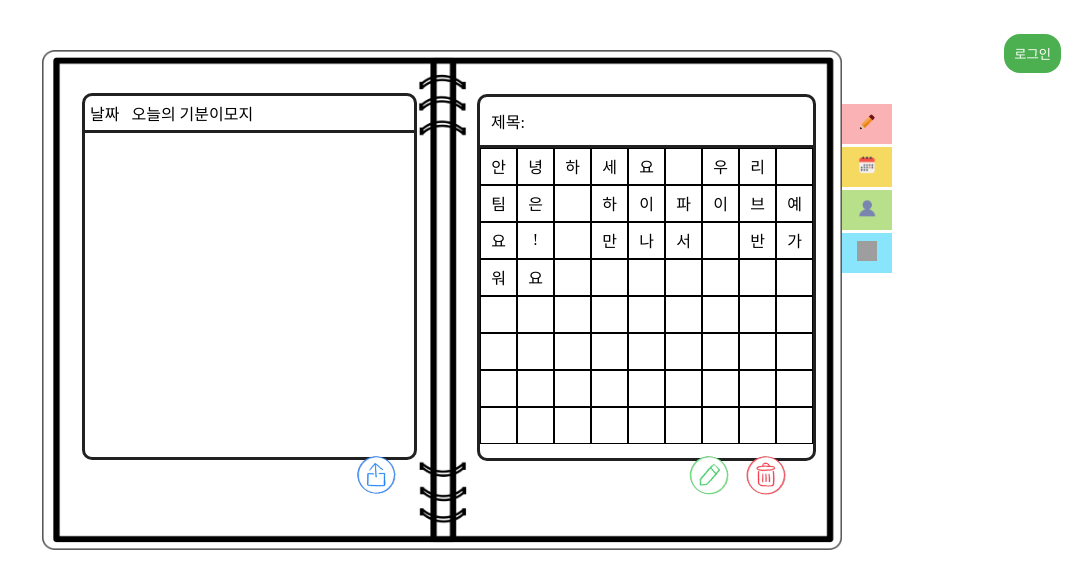
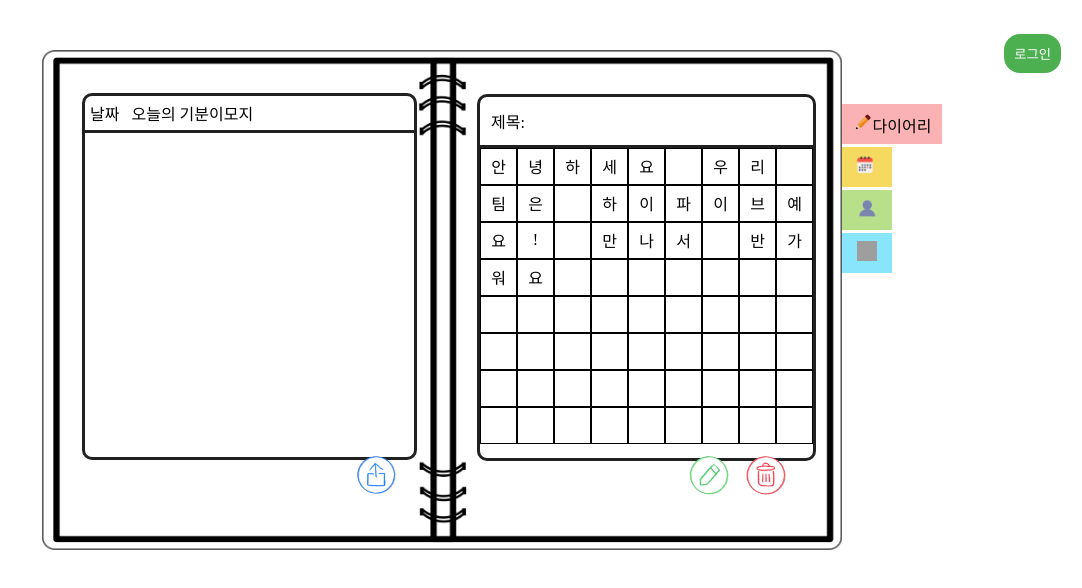
Before and after one commit to HIGHFIVE2023/artary_front, a React (Create React App) app: page /diary in a window 1280 px wide. Shown: the top 588 px of the page, without its empty margins (198-1280 px from the left). Built offline with nearby package versions, Linux system fonts and the light colour scheme; grey boxes are pictures that could not be loaded; a web font is replaced by a local one.

Commit message:
[FIX] 인덱스 버튼 css 수정

```diff
--- a/src/App.css
+++ b/src/App.css
@@ -100,7 +100,7 @@ button {
 .IndexBtnContainer {
   font-family: "crayon";
   position: absolute;
-  right: -60px;
+  right: -110px;
   top: 44px;
   padding: 10px;
   display: "flex";
@@ -123,18 +123,24 @@ button {
   cursor: pointer;
   width: 50px;
   height: 40px;
-  font-size: 15px;
+  font-size: 16px;
   background-color: #fbb2b5;
 }
-.Index01active {
+.Index01_diary {
   width: 100px;
 }
 .Index02 {
   cursor: pointer;
   width: 50px;
   height: 40px;
-  font-size: 15px;
+  font-size: 16px;
   background-color: #f5d960;
+}
+.Index02_calendar {
+  width: 100px;
+}
+.indexContainer02 img {
+  margin-right: 5px;
 }
 .Index03 {
   cursor: pointer;
--- a/src/components/DiaryEditor.js
+++ b/src/components/DiaryEditor.js
@@ -94,7 +94,7 @@ const DiaryEditor = ({ isEdit, originData }) => {
             alt="diary background"
           />
           <div className="IndexBtnContainer">
-            <IndexBtn />
+            <IndexBtn type={"diary"} text1={"다이어리"} />
           </div>
         </div>
 
--- a/src/components/IndexBtn.js
+++ b/src/components/IndexBtn.js
@@ -1,7 +1,12 @@
 import React from "react";
 import { useNavigate } from "react-router-dom";
 
-const IndexBtn = ({ type }) => {
+const IndexBtn = ({ type, text1, text2 }) => {
+  //버튼 타입
+  const btnType = ["diary", "calendar", "default"].includes(type)
+    ? type
+    : "default";
+
   //페이지 이동
   const navigate = useNavigate();
 
@@ -17,17 +22,22 @@ const IndexBtn = ({ type }) => {
     <section>
       <div className="indexContainer01">
         <button
-          className="Index01"
+          className={["Index01", `Index01_${btnType}`].join(" ")}
           activeClassName="selected"
           id="btn"
           onClick={navigateToDiary}
         >
           <img src="../img/pencil.png" height="20px" width="20px" />
+          {text1}
         </button>
       </div>
       <div className="indexContainer02">
-        <button className="Index02" onClick={navigateToCalen}>
+        <button
+          className={["Index02", `Index02_${btnType}`].join(" ")}
+          onClick={navigateToCalen}
+        >
           <img src="../img/calendar.png" height="20px" width="20px" />
+          {text2}
         </button>
       </div>
       <div className="indexContainer03">
@@ -46,4 +56,8 @@ const IndexBtn = ({ type }) => {
     </section>
   );
 };
+
+IndexBtn.defaultProps = {
+  type: "default",
+};
 export default IndexBtn;
--- a/src/pages/Calenpage.js
+++ b/src/pages/Calenpage.js
@@ -19,7 +19,7 @@ function Calenpage() {
             alt="diary background"
           />
           <div className="IndexBtnContainer">
-            <IndexBtn />
+            <IndexBtn type={"calendar"} text2={"캘린더"} />
           </div>
           <Calendar
             onChange={setDate}
--- a/src/pages/Diary.js
+++ b/src/pages/Diary.js
@@ -15,7 +15,7 @@ const Diary = () => {
             alt="diary background"
           />
           <div className="IndexBtnContainer">
-            <IndexBtn />
+            <IndexBtn type={"diary"} text1={"다이어리"} />
           </div>
         </div>
         <div className="LeftDivOveray">
```
Also changed, not shown: src/components/IndexNav.js (deleted, +0 -25 lines).
